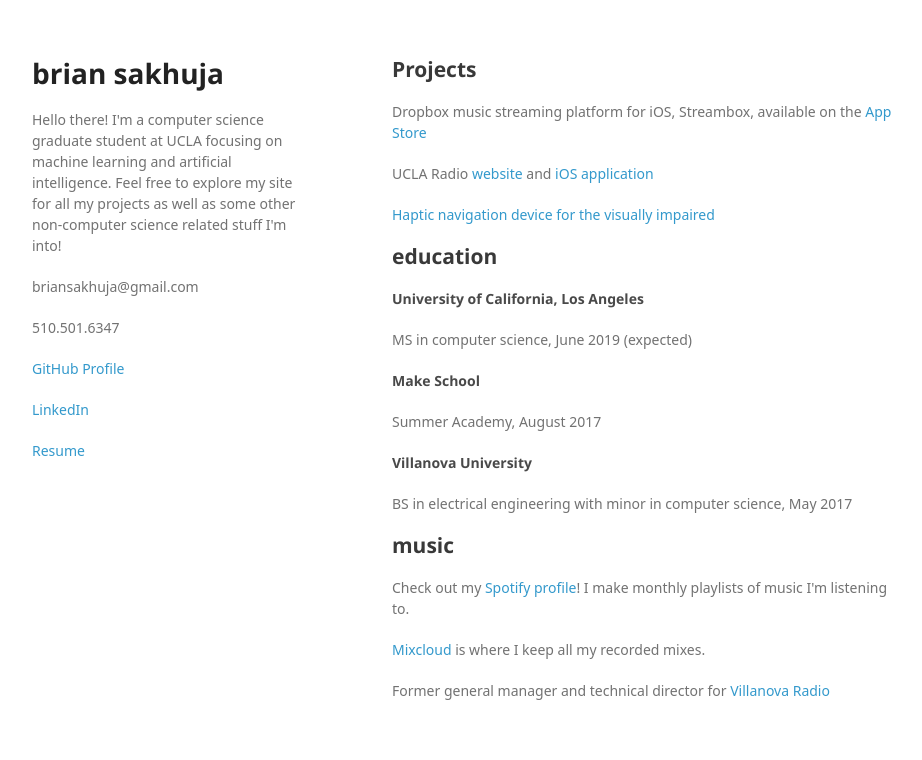
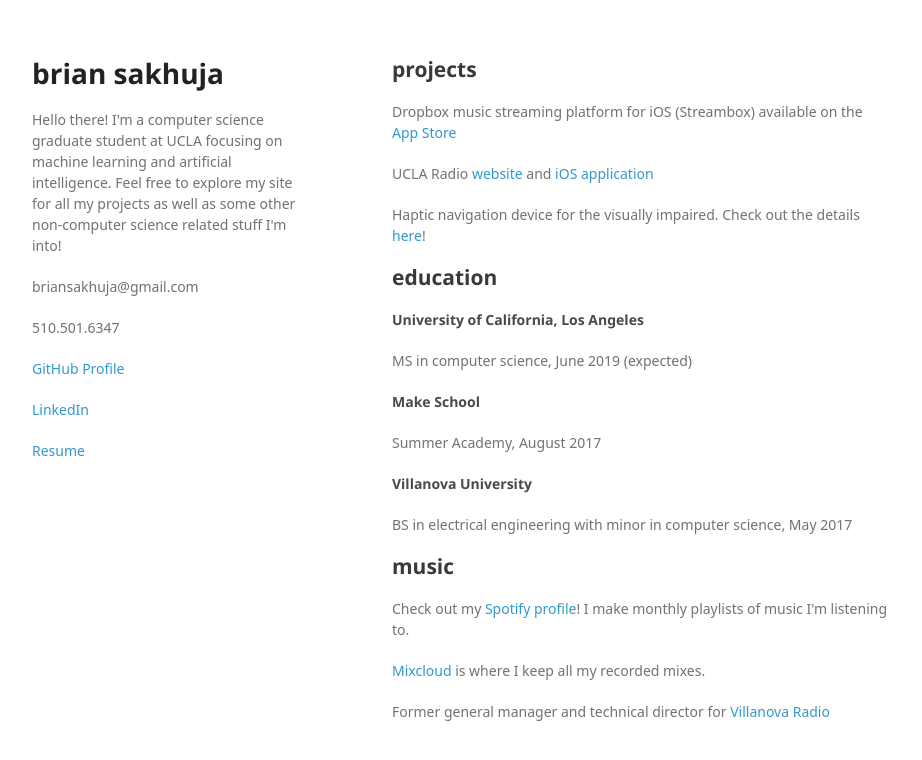
Before and after one commit to bsakhuja/bsakhuja.github.io, a plain HTML site: page index.html in a window 1280 px wide. Shown: the whole page, without its empty margins (178-1100 px from the left). Drawn offline with Linux system fonts and the light colour scheme; a web font is replaced by a local one.

Commit message:
formatting changes and link fixes

```diff
--- a/index.html
+++ b/index.html
@@ -29,11 +29,11 @@
       </header>
       <section>
 <h2>
-<a id="coding" class="anchor" href="#coding" aria-hidden="true"><span aria-hidden="true" class="octicon octicon-link"></span></a>Projects</h2>
+<a id="coding" class="anchor" href="#coding" aria-hidden="true"><span aria-hidden="true" class="octicon octicon-link"></span></a>projects</h2>
 
-<p>Dropbox music streaming platform for iOS, Streambox, available on the <a href="https://itunes.apple.com/us/app/streambox-play-organize-your-songs-on-dropbox/id1268798230?ls=1&mt=8">App Store</a></p>
-<p>UCLA Radio <a href="uclaradio.com">website</a> and <a href="https://itunes.apple.com/us/app/ucla-radio/id420784130?mt=8">iOS application</a></p>
-<p><a href="https://bsakhuja.github.io/projects/haptic-device.html">Haptic navigation device for the visually impaired</a></p>
+<p>Dropbox music streaming platform for iOS (Streambox) available on the <a href="https://itunes.apple.com/us/app/streambox-play-organize-your-songs-on-dropbox/id1268798230?ls=1&mt=8">App Store</a></p>
+<p>UCLA Radio <a href="http://www.uclaradio.com">website</a> and <a href="https://itunes.apple.com/us/app/ucla-radio/id420784130?mt=8">iOS application</a></p>
+<p>Haptic navigation device for the visually impaired. Check out the details <a href="https://bsakhuja.github.io/projects/haptic-device.html">here</a>!</p>
 
 
 <h2>
```
